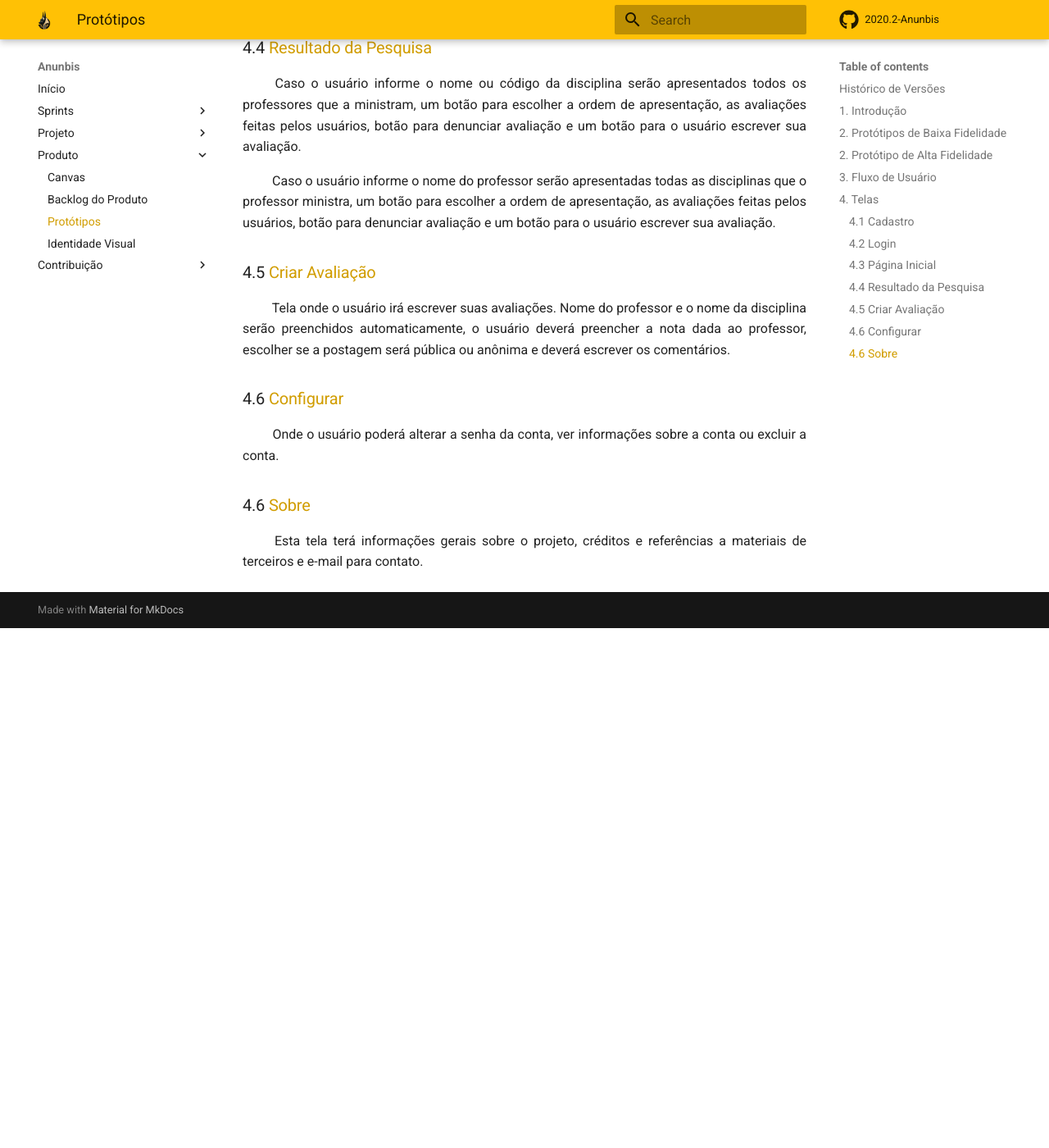
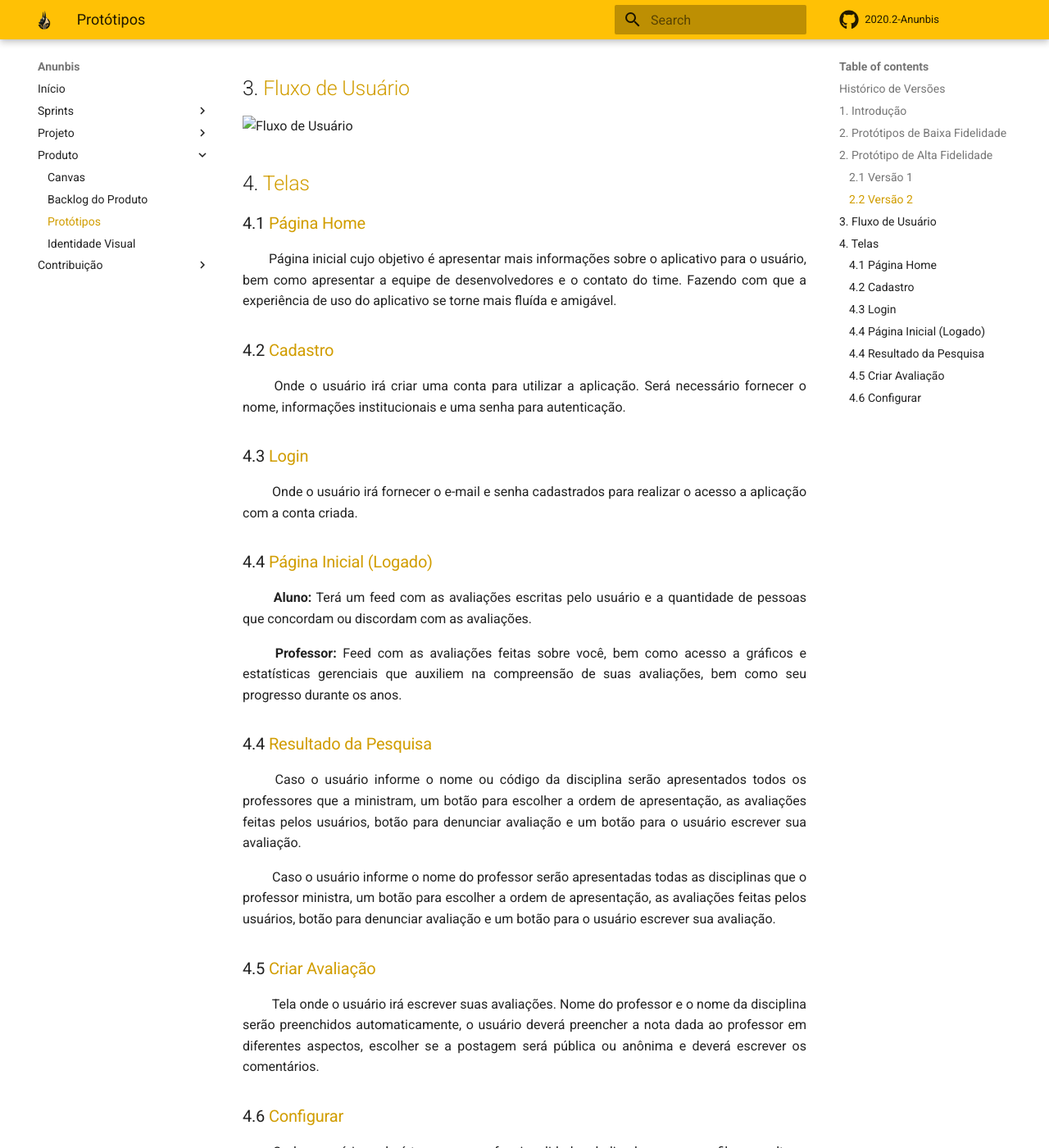
Before and after one commit to fga-eps-mds/2020.2-Anunbis, an MkDocs documentation site: the page built from docs/produto/prototipos.md, in a window 1280 px wide and 1400 px high, scrolled down 2225 px. Shown: the whole window at 82% size. Built offline with MkDocs 1.6.1 and Material for MkDocs 9.7.7, drawn with Linux system fonts in a browser that asks for light colours; comment, search, counter and statistics services are not loaded; before the commit the page ends 2991 px from its top, so only the background shows below that; some of the changed text lies outside the part shown; grey boxes are pictures that could not be loaded.

Commit message:
(#169) Adicionando prototipo de alta fidelidade v2.0

```diff
--- a/docs/produto/prototipos.md
+++ b/docs/produto/prototipos.md
@@ -8,6 +8,7 @@ Data|Versão|Descrição|Autor
 02/03|0.4|Adição das Descrições das Telas|Eduardo e Victor|
 04/03|0.5|Atualização do Protótipo de Baixa Fidelidade, Fluxo de Usuário e Telas|Eduardo|
 09/03|0.6|Atualização das Telas e Adição do Protótipo de Alta Fidelidade|Eduardo|
+27/04|1.0|Lançamento do Protótipo de Alta fidelidade v2.0| Rafael|
 
 
 
@@ -24,7 +25,13 @@ Data|Versão|Descrição|Autor
 
 ## 2. <a name="2">Protótipo de Alta Fidelidade</a>
 
+### 2.1 <a name="2.1">Versão 1</a>
+
+
 <iframe style="border: 1px solid rgba(0, 0, 0, 0.1);" width="800" height="450" src="https://www.figma.com/embed?embed_host=share&url=https%3A%2F%2Fwww.figma.com%2Ffile%2FNqHjyO26dyCtuC8vnqjSwr%2FPrototipo-Alta-Fidelidade%3Fnode-id%3D60%253A201" allowfullscreen></iframe>
+
+### 2.2 <a name="2.2">Versão 2</a>
+<iframe style="border: 1px solid rgba(0, 0, 0, 0.1);" width="800" height="450" src="https://www.figma.com/embed?embed_host=share&url=https%3A%2F%2Fwww.figma.com%2Ffile%2FNqHjyO26dyCtuC8vnqjSwr%2FPrototipo-Alta-Fidelidade%3Fnode-id%3D1187%253A3014" allowfullscreen></iframe>
 
 ## 3. <a name="3">Fluxo de Usuário</a>
 
@@ -32,17 +39,22 @@ Data|Versão|Descrição|Autor
 
 ## 4. <a name="4">Telas</a>
 
-### 4.1 <a name="4.1">Cadastro</a>
+### 4.1 <a name="4.1">Página Home</a>
+<p align = "justify"> &emsp;&emsp;Página inicial cujo objetivo é apresentar mais informações sobre o aplicativo para o usuário, bem como apresentar a equipe de desenvolvedores e o contato do time. Fazendo com que a experiência de uso do aplicativo se torne mais fluída e amigável. </p>
+
+### 4.2 <a name="4.2">Cadastro</a>
 
  <p align = "justify"> &emsp;&emsp; Onde o usuário irá criar uma conta para utilizar a aplicação. Será necessário fornecer o nome, informações institucionais e uma senha para autenticação.</p>
 
-### 4.2 <a name="4.2">Login</a>
+### 4.3 <a name="4.3">Login</a>
 
  <p align = "justify"> &emsp;&emsp; Onde o usuário irá fornecer o e-mail e senha cadastrados para realizar o acesso a aplicação com a conta criada.</p>
 
-### 4.3 <a name="4.3">Página Inicial</a>
+### 4.4 <a name="4.4">Página Inicial (Logado)</a>
 
- <p align = "justify"> &emsp;&emsp; Terá um feed com as avaliações escritas pelo usuário caso seja aluno ou com as avaliações sobre o usuário caso seja professor, quantidade de pessoas que concordam ou discordam com as avaliações e um menu para acessar outras ferramentas.</p>
+ <p align = "justify"> &emsp;&emsp; <b>Aluno:</b> Terá um feed com as avaliações escritas pelo usuário e a quantidade de pessoas que concordam ou discordam com as avaliações.</p>
+
+ <p align = "justify"> &emsp;&emsp; <b>Professor:</b>  Feed com as avaliações feitas sobre você, bem como acesso a gráficos e estatísticas gerenciais que auxiliem na compreensão de suas avaliações, bem como seu progresso durante os anos.</p>
 
 ### 4.4 <a name="4.4">Resultado da Pesquisa</a>
 
@@ -51,12 +63,8 @@ Data|Versão|Descrição|Autor
 
 ### 4.5 <a name="4.5">Criar Avaliação</a>
 
- <p align = "justify"> &emsp;&emsp; Tela onde o usuário irá escrever suas avaliações. Nome do professor e o nome da disciplina serão preenchidos automaticamente, o usuário deverá preencher a nota dada ao professor, escolher se a postagem será pública ou anônima e deverá escrever os comentários.  </p>>
+ <p align = "justify"> &emsp;&emsp; Tela onde o usuário irá escrever suas avaliações. Nome do professor e o nome da disciplina serão preenchidos automaticamente, o usuário deverá preencher a nota dada ao professor em diferentes aspectos, escolher se a postagem será pública ou anônima e deverá escrever os comentários.  </p>>
 
 ### 4.6 <a name="4.6">Configurar</a>
 
- <p align = "justify"> &emsp;&emsp; Onde o usuário poderá alterar a senha da conta, ver informações sobre a conta ou excluir a conta.  </p>>
-
-### 4.6 <a name="4.6">Sobre</a>
-
- <p align = "justify"> &emsp;&emsp; Esta tela terá informações gerais sobre o projeto, créditos e referências a materiais de terceiros e e-mail para contato.  </p>>
+ <p align = "justify"> &emsp;&emsp; Onde o usuário poderá ter acesso as funcionalidades dedicadas ao seu perfil como alterar a senha, ver informações sobre o perfil ou excluir a conta.  </p>>
```
